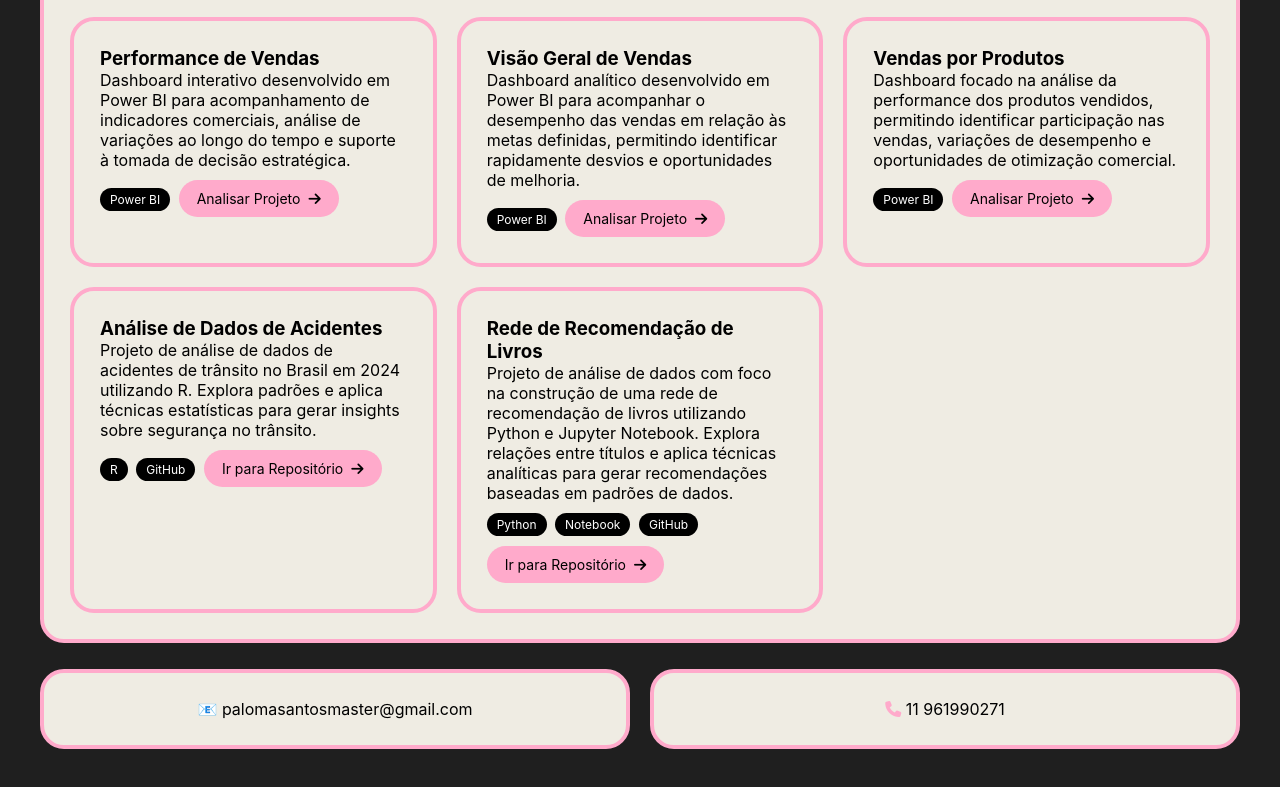
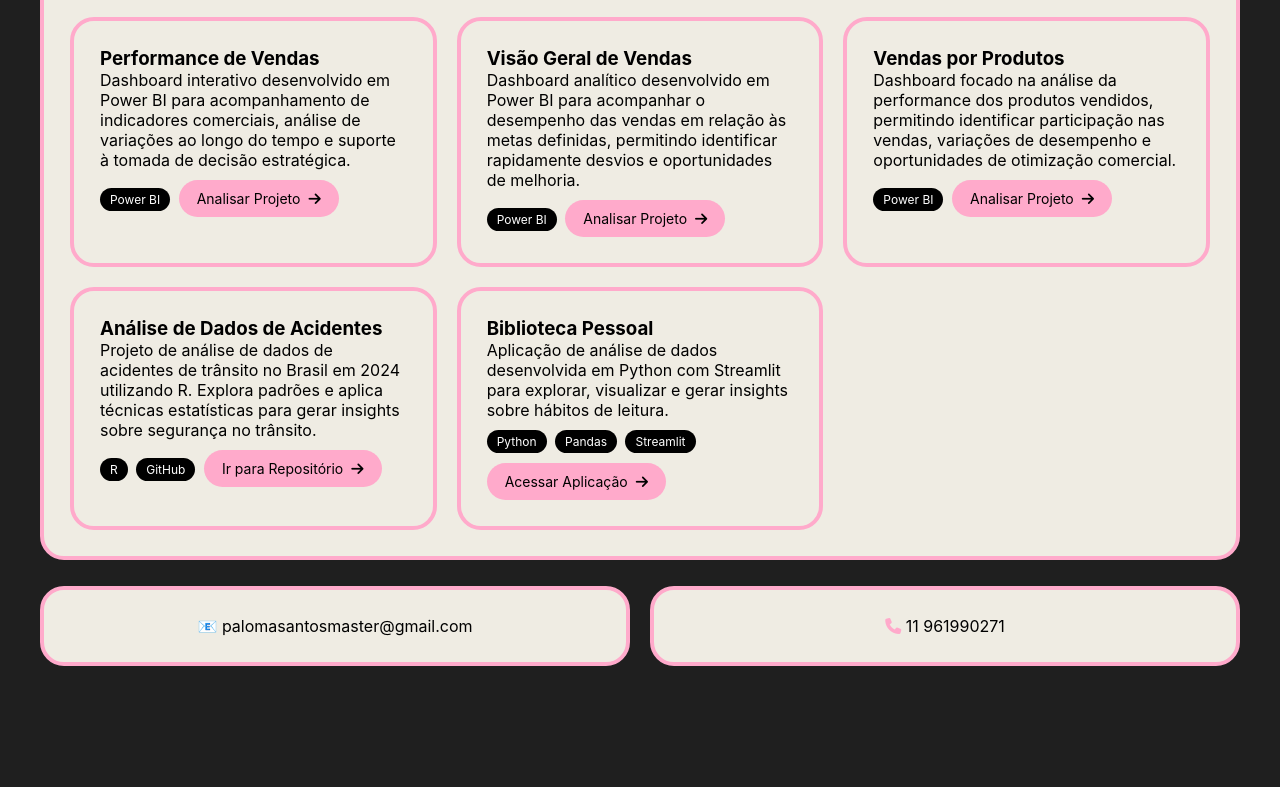
Before and after one commit to paloma-analytics/paloma-analytics.github.io, a plain HTML site: page index.html in a window 1280 px wide. Shown: the part 1775-2562 px from the top of the page. After the commit the page ends 2481 px from the top, so only its background shows below. Drawn offline with Linux system fonts and the light colour scheme.

Commit message:
Update index.html

```diff
--- a/index.html
+++ b/index.html
@@ -656,15 +656,15 @@ Ir para Repositório
 </div>
 
 <div class="card project-card">
-<h3>Rede de Recomendação de Livros</h3>
+<h3>Biblioteca Pessoal</h3>
 <p>
-Projeto de análise de dados com foco na construção de uma rede de recomendação de livros utilizando Python e Jupyter Notebook. Explora relações entre títulos e aplica técnicas analíticas para gerar recomendações baseadas em padrões de dados.
+Aplicação de análise de dados desenvolvida em Python com Streamlit para explorar, visualizar e gerar insights sobre hábitos de leitura.
 </p>
 <div class="project-tag">Python</div>
-<div class="project-tag">Notebook</div>
-<div class="project-tag">GitHub</div>
-<a class="project-link" href="https://github.com/paloma-analytics/book-recommendation-network" target="_blank">
-Ir para Repositório
+<div class="project-tag">Pandas</div>
+<div class="project-tag">Streamlit </div>
+<a class="project-link" href="https://paloma-book-tracker.streamlit.app/">
+Acessar Aplicação
 <i class="fas fa-arrow-right"></i>
 </a>
 </div>
```
